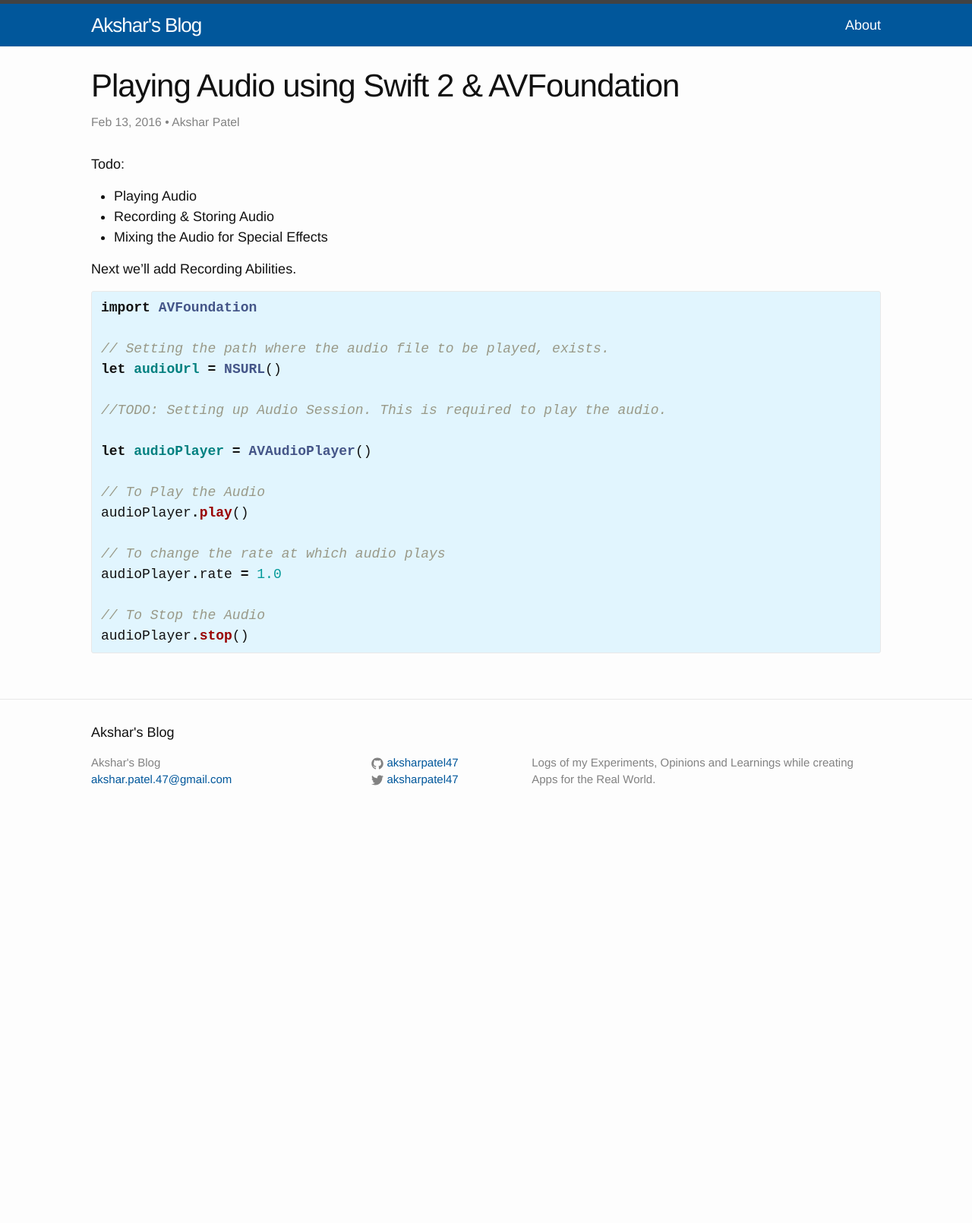
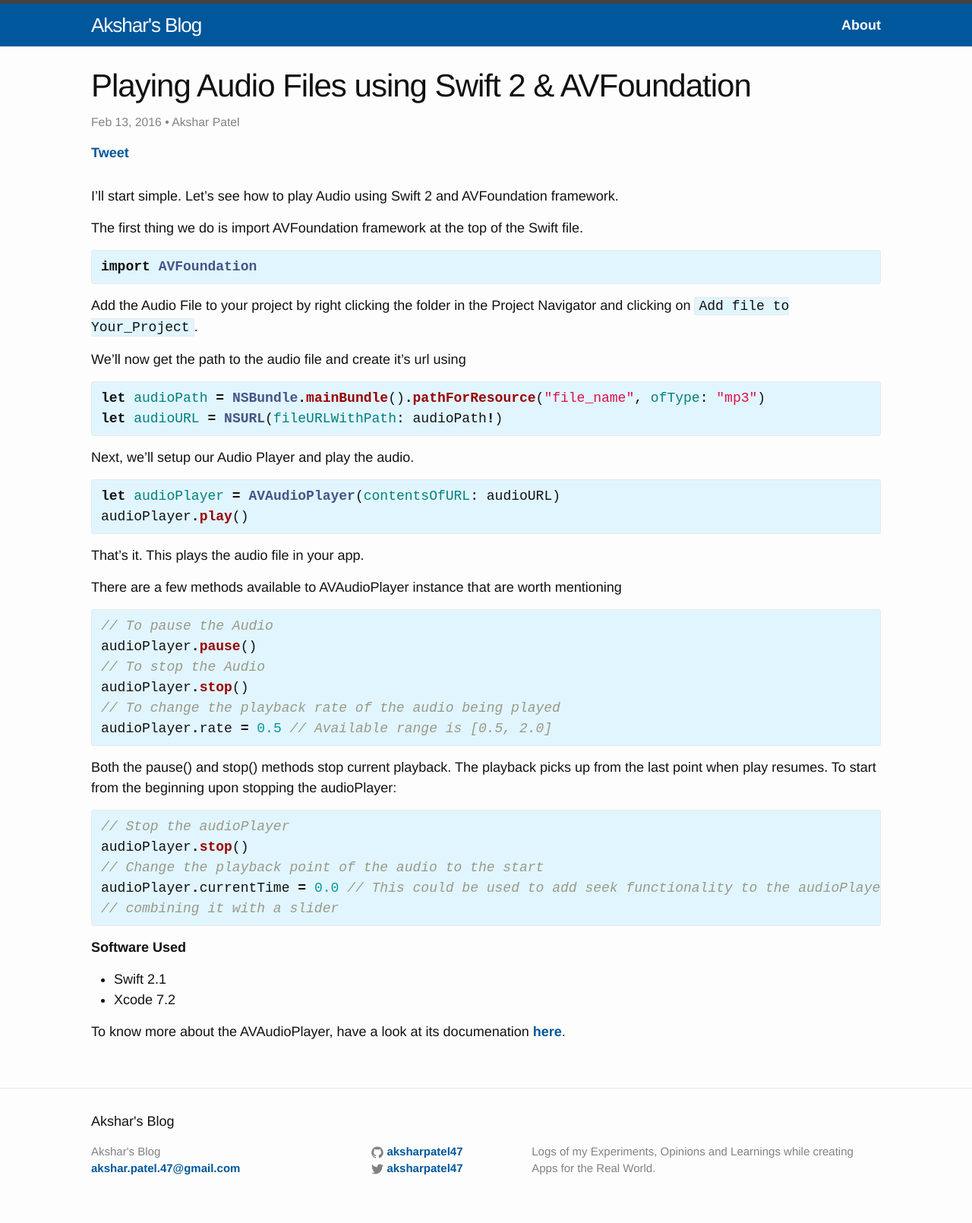
Before and after one commit to aksharpatel47/aksharpatel47.github.io, a Jekyll site: the page built from _posts/2016-02-13-playing-audio-swift2-avfoundation.md, in a window 1280 px wide. Shown: the whole page at 76% size. Built offline with Jekyll 4.4.1, drawn with Linux system fonts in a browser that asks for light colours; comment, search, counter and statistics services are not loaded; before the commit the page ends 1098 px from its top, so only the background shows below that.

Commit message:
Polished the article on Playing Audio

```diff
--- a/_layouts/post.html
+++ b/_layouts/post.html
@@ -7,7 +7,9 @@ layout: default
         <h1 class="post-title" itemprop="name headline">{{ page.title }}</h1>
         <p class="post-meta">
             <time datetime="{{ page.date | date_to_xmlschema }}" itemprop="datePublished">{{ page.date | date: "%b %-d, %Y" }}</time>{% if page.author %} • <span itemprop="author" itemscope itemtype="http://schema.org/Person"><span itemprop="name">{{ page.author }}</span></span>{%
-            endif %}</p>
+            endif %}
+        </p>
+        <a href="https://twitter.com/share" class="twitter-share-button" data-via="aksharpatel47">Tweet</a> <script>!function(d,s,id){var js,fjs=d.getElementsByTagName(s)[0],p=/^http:/.test(d.location)?'http':'https';if(!d.getElementById(id)){js=d.createElement(s);js.id=id;js.src=p+'://platform.twitter.com/widgets.js';fjs.parentNode.insertBefore(js,fjs);}}(document, 'script', 'twitter-wjs');</script>
     </header>
 
     <div class="post-content" itemprop="articleBody">
--- a/_posts/2016-02-13-playing-audio-swift2-avfoundation.md
+++ b/_posts/2016-02-13-playing-audio-swift2-avfoundation.md
@@ -1,38 +1,59 @@
 ---
 layout: post
-title:  "Playing Audio using Swift 2 & AVFoundation"
+title:  "Playing Audio Files using Swift 2 & AVFoundation"
 date:   2016-02-13 10:49:38 +0530
 author: Akshar Patel
 ---
 
+I'll start simple. Let's see how to play Audio using Swift 2 and AVFoundation framework.
 
+The first thing we do is import AVFoundation framework at the top of the Swift file.
+{% highlight swift %}
+import AVFoundation
+{% endhighlight %}
 
-Todo:
+Add the Audio File to your project by right clicking the folder in the Project
+Navigator and clicking on `Add file to Your_Project`.
 
-- Playing Audio
-- Recording & Storing Audio
-- Mixing the Audio for Special Effects
+We'll now get the path to the audio file and create it's url using
+{% highlight swift %}
+let audioPath = NSBundle.mainBundle().pathForResource("file_name", ofType: "mp3")
+let audioURL = NSURL(fileURLWithPath: audioPath!)
+{% endhighlight %}
 
-Next we'll add Recording Abilities.
-
+Next, we'll setup our Audio Player and play the audio.
 
 {% highlight swift %}
-import AVFoundation
+let audioPlayer = AVAudioPlayer(contentsOfURL: audioURL)
+audioPlayer.play()
+{% endhighlight %}
 
-// Setting the path where the audio file to be played, exists.
-let audioUrl = NSURL()
+That's it. This plays the audio file in your app.
 
-//TODO: Setting up Audio Session. This is required to play the audio.
+There are a few methods available to AVAudioPlayer instance that are worth mentioning
+{% highlight swift %}
+// To pause the Audio
+audioPlayer.pause()
+// To stop the Audio
+audioPlayer.stop()
+// To change the playback rate of the audio being played
+audioPlayer.rate = 0.5 // Available range is [0.5, 2.0]
+{% endhighlight %}
 
-let audioPlayer = AVAudioPlayer()
+Both the pause() and stop() methods stop current playback. The playback picks up from the last
+point when play resumes. To start from the beginning upon stopping the
+audioPlayer:
+{% highlight swift %}
+// Stop the audioPlayer
+audioPlayer.stop()
+// Change the playback point of the audio to the start
+audioPlayer.currentTime = 0.0 // This could be used to add seek functionality to the audioPlayer by
+// combining it with a slider
+{% endhighlight %}
 
-// To Play the Audio
-audioPlayer.play()
+**Software Used**
 
-// To change the rate at which audio plays
-audioPlayer.rate = 1.0
+- Swift 2.1
+- Xcode 7.2
 
-// To Stop the Audio
-audioPlayer.stop()
-
-{% endhighlight %}
+To know more about the AVAudioPlayer, have a look at its documenation [here](https://developer.apple.com/library/ios/documentation/AVFoundation/Reference/AVAudioPlayerClassReference/).
--- a/_sass/_base.scss
+++ b/_sass/_base.scss
@@ -95,6 +95,7 @@ h1, h2, h3, h4, h5, h6 {
 a {
     color: $brand-color;
     text-decoration: none;
+    font-weight: bold;
 
     &:visited {
         color: darken($brand-color, 15%);
--- a/_sass/_syntax-highlighting.scss
+++ b/_sass/_syntax-highlighting.scss
@@ -45,7 +45,7 @@
     .nf    { color: #900; font-weight: bold } // Name.Function
     .nn    { color: #555 } // Name.Namespace
     .nt    { color: #000080 } // Name.Tag
-    .nv    { color: #008080; font-weight: bold } // Name.Variable
+    .nv    { color: #008080 } // Name.Variable
     .ow    { font-weight: bold } // Operator.Word
     .w     { color: #bbb } // Text.Whitespace
     .mf    { color: #099 } // Literal.Number.Float
```
Also changed, not shown: _drafts/difference-between-stop-pause-avaudioplayer.md (added).
